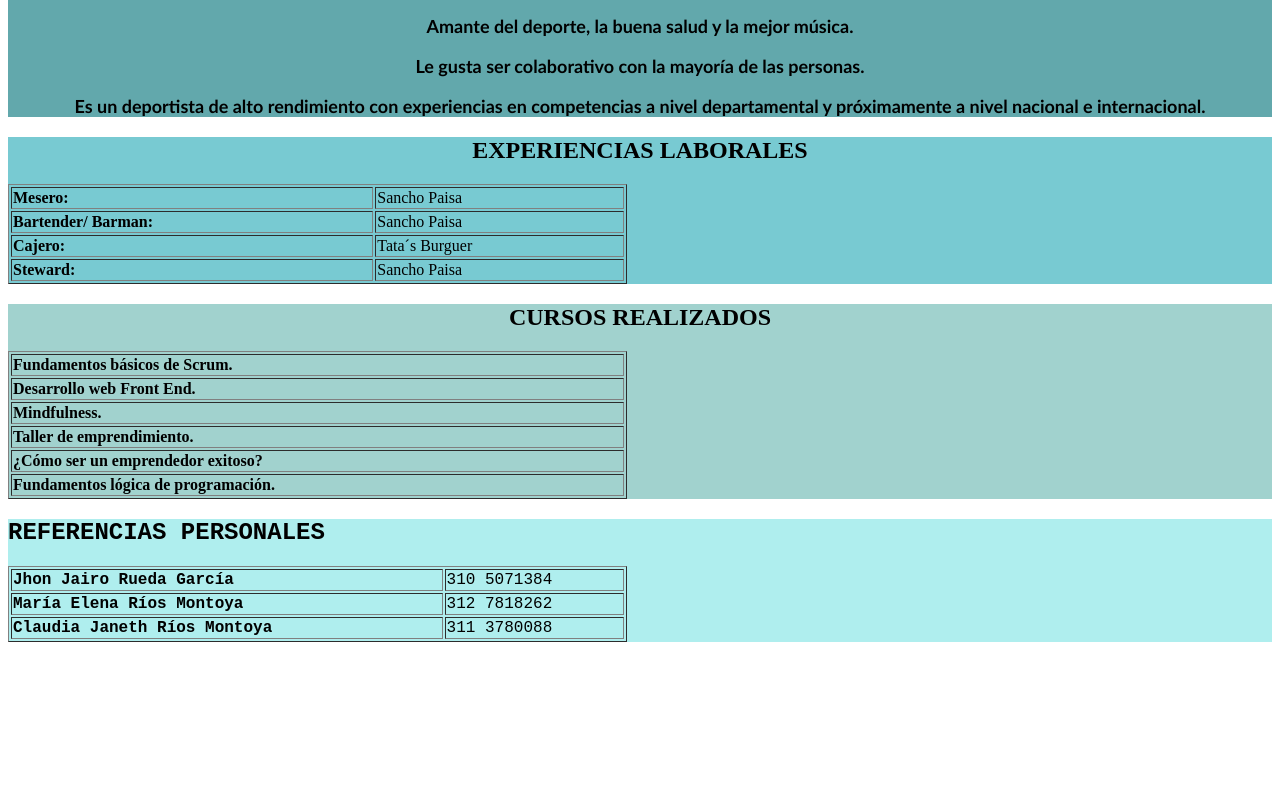
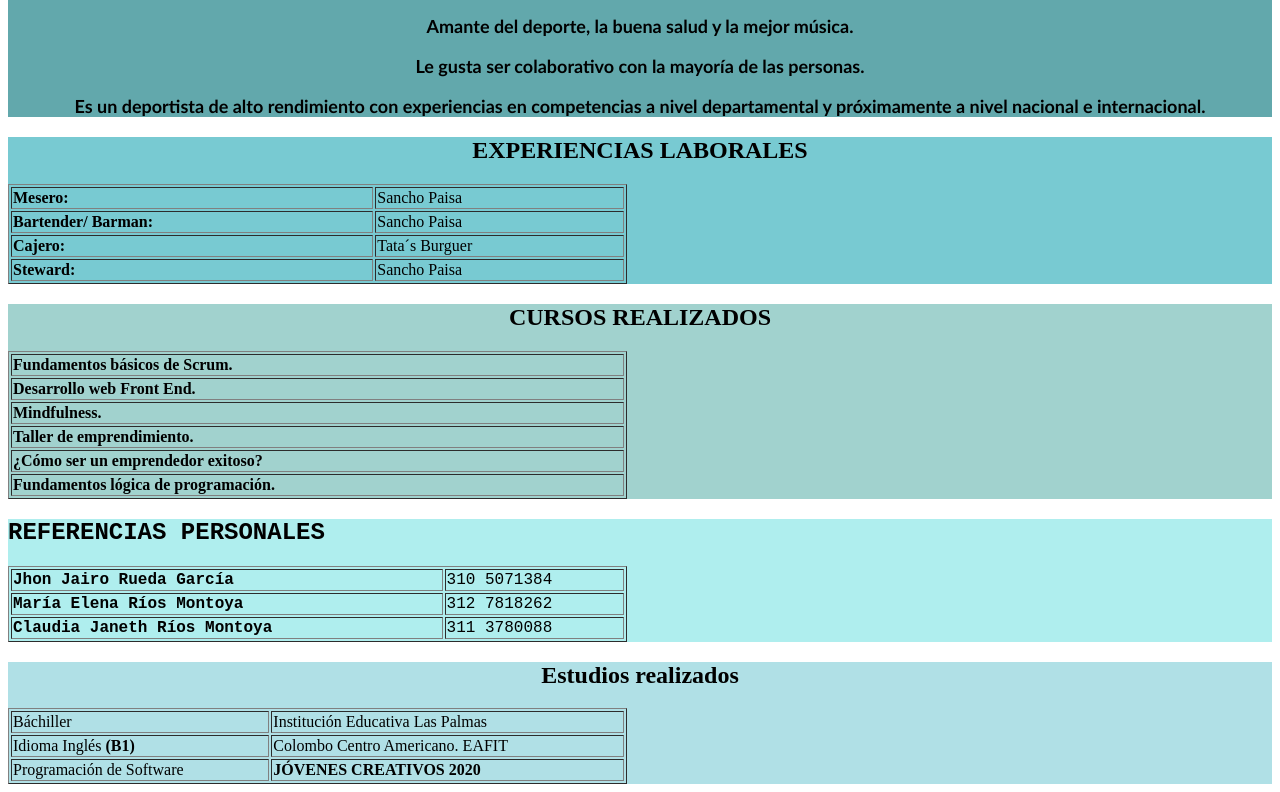
Before and after one commit to PGR99417/Hoja-de-vida, a plain HTML site: page index.html in a window 1280 px wide. Shown: the part 521-1313 px from the top of the page. Before the commit the page ends 1171 px from the top, so only its background shows below. Drawn offline with Linux system fonts and the light colour scheme.

Commit message:
Agregado final.

```diff
--- a/index.html
+++ b/index.html
@@ -66,7 +66,8 @@
       <p><b>Normalmente una persona alegre con un caracter poco fuerte.</b> </p>
       <p><b>Amante del deporte, la buena salud y la mejor música.</b></p>
       <p><b>Le gusta ser colaborativo con la mayoría de las personas.</b></p>
-      <p><b>Es un deportista de alto rendimiento con experiencias en competencias a nivel departamental y próximamente a nivel nacional e internacional.</b></p>
+      <p><b>Es un deportista de alto rendimiento con experiencias en competencias a nivel departamental y próximamente a
+          nivel nacional e internacional.</b></p>
     </div>
     <div id="experiencia">
       <P><b>
@@ -130,8 +131,26 @@
         </TR>
       </table>
     </div>
+    <P><B>
+      <div id="estudios">
+        <H2>Estudios realizados</H2>
+      </B></P>
 
-    </TABLE>
+    <TABLE BORDER="1" width="49%" height="45">
+      <TR>
+        <TD>Báchiller</TD>
+        <TD>Institución Educativa Las Palmas</TD>
+      </TR>
+      <TR>
+        <TD>Idioma Inglés <B>(B1)</B></TD>
+        <TD>Colombo Centro Americano. EAFIT</TD>
+      </TR>
+      <TR>
+        <TD>Programación de Software</TD>
+        <TD><B>JÓVENES CREATIVOS 2020</B></TD>
+      </TR>
+    </table>
+    </div>
 </body>
 
 </html>
--- a/style.css
+++ b/style.css
@@ -30,3 +30,8 @@
     font-family: 'Courier New', Courier, monospace;
     background-color: paleturquoise;
 }
+
+#estudios {
+    background-color: powderblue;
+    text-align: center;
+}
```
